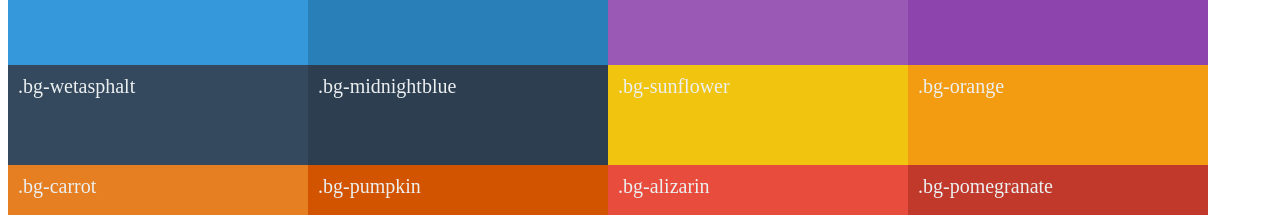
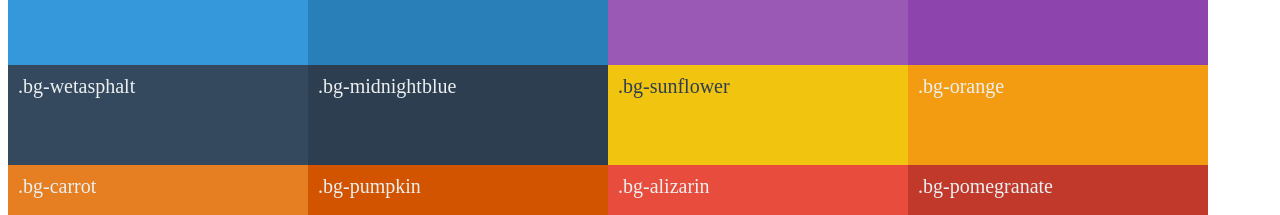
Before and after one commit to georg94/flat-colors, a website: page demo/index.html in a window 1280 px wide. Shown: the part 201-416 px from the top of the page. Drawn offline with Linux system fonts and the light colour scheme.

Commit message:
change font-color of demo sunflower

```diff
--- a/demo/index.html
+++ b/demo/index.html
@@ -45,7 +45,7 @@
     .bg-midnightblue
   </div>
 
-  <div class="colorbox bg-sunflower clouds">
+  <div class="colorbox bg-sunflower midnightblue">
     .bg-sunflower
   </div>
 
```
